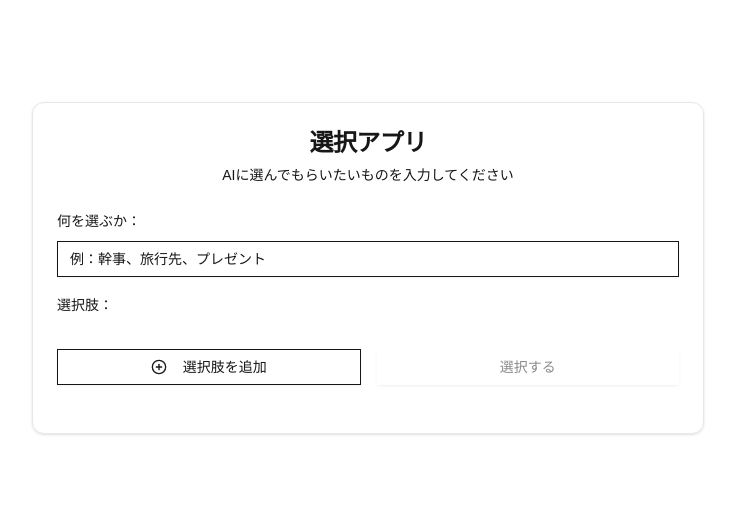
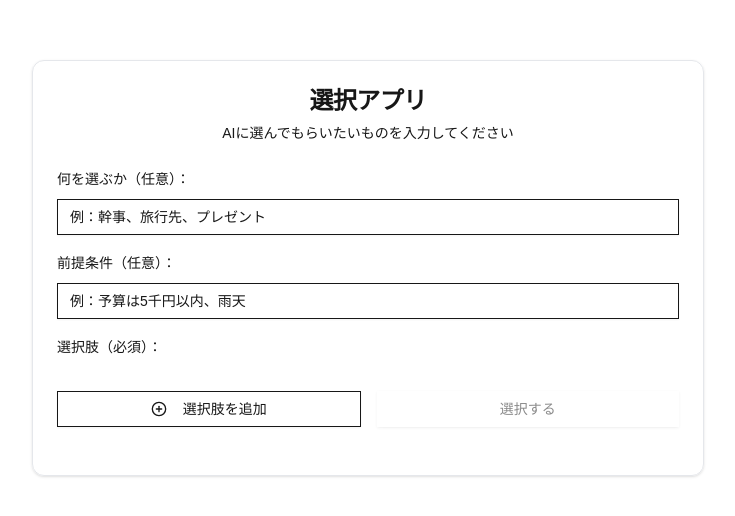
Before and after one commit to ogison/gemini-selection, a Next.js app in the folder my-nextjs-app/: page /home in a window 1280 px wide. Shown: the part 132-648 px from the top of the page, without its empty margins (272-1007 px from the left). Built offline with nearby package versions, Linux system fonts and the light colour scheme.

Commit message:
Added: prerequisites item

```diff
--- a/my-nextjs-app/src/app/home/page.tsx
+++ b/my-nextjs-app/src/app/home/page.tsx
@@ -30,16 +30,18 @@ const Home = () => {
   const handleSubmit = async (e: React.FormEvent) => {
     e.preventDefault();
     const items = form.getValues('items');
-    const selectType = form.getValues('type');
+    const type = form.getValues('type');
+    const bias = form.getValues('bias');
 
     // Cookieに入力した選択肢を保存
-    Cookies.set(COOKIES_KEY.FORM_ITEMS, JSON.stringify(items), { expires: 3 });
-    Cookies.set(COOKIES_KEY.FORM_TYPE, JSON.stringify(selectType), {
+    Cookies.set(COOKIES_KEY.FORM_TYPE, JSON.stringify(type), {
       expires: 3,
     });
+    Cookies.set(COOKIES_KEY.FORM_BIAS, JSON.stringify(bias), { expires: 3 });
+    Cookies.set(COOKIES_KEY.FORM_ITEMS, JSON.stringify(items), { expires: 3 });
 
     setIsLoading(true);
-    const prompt = promptFormat(items, selectType);
+    const prompt = promptFormat(items, type, bias);
 
     try {
       const response = await fetch(API_ENDPOINT, {
--- a/my-nextjs-app/src/features/home/components/content-form.tsx
+++ b/my-nextjs-app/src/features/home/components/content-form.tsx
@@ -40,10 +40,10 @@ export const ContentForm = ({ handleSubmit, isLoading }: Props) => {
             name="type"
             render={({ field }) => (
               <FormItem>
-                <FormLabel>何を選ぶか：</FormLabel>
+                <FormLabel>何を選ぶか（任意）：</FormLabel>
                 <FormControl>
                   <Input
-                    key="selectType"
+                    key="type"
                     onChange={(e) => field.onChange(e.target.value)}
                     placeholder="例：幹事、旅行先、プレゼント"
                     value={field.value ?? ''}
@@ -56,7 +56,28 @@ export const ContentForm = ({ handleSubmit, isLoading }: Props) => {
         </div>
 
         <div className="space-y-2">
-          <FormLabel>選択肢：</FormLabel>
+          <FormField
+            control={form.control}
+            name="bias"
+            render={({ field }) => (
+              <FormItem>
+                <FormLabel>前提条件（任意）：</FormLabel>
+                <FormControl>
+                  <Input
+                    key="bias"
+                    onChange={(e) => field.onChange(e.target.value)}
+                    placeholder="例：予算は5千円以内、雨天"
+                    value={field.value ?? ''}
+                  />
+                </FormControl>
+                <FormMessage />
+              </FormItem>
+            )}
+          />
+        </div>
+
+        <div className="space-y-2">
+          <FormLabel>選択肢（必須）：</FormLabel>
           {fields.map((item, index) => (
             <div key={item.id}>
               <FormField
--- a/my-nextjs-app/src/features/home/components/result.tsx
+++ b/my-nextjs-app/src/features/home/components/result.tsx
@@ -17,7 +17,7 @@ export const Result = (props: Props) => {
   const [copied, setCopied] = useState<boolean>(false);
 
   const copyText = async () => {
-    const textToCopy = makeText(form.getValues('items'), form.getValues('type'), result);
+    const textToCopy = makeText(form.getValues('items'), form.getValues('type'), form.getValues('bias'), result);
     try {
       await navigator.clipboard.writeText(textToCopy);
       setCopied(true);
--- a/my-nextjs-app/src/features/home/constants/index.ts
+++ b/my-nextjs-app/src/features/home/constants/index.ts
@@ -1,6 +1,7 @@
 export const COOKIES_KEY = {
+  FORM_TYPE: 'formType',
+  FORM_BIAS: 'formBias',
   FORM_ITEMS: 'formItems',
-  FORM_TYPE: 'formType',
 };
 
 export const API_ENDPOINT = '/api/gemini-api';
--- a/my-nextjs-app/src/features/home/context/AppContext.tsx
+++ b/my-nextjs-app/src/features/home/context/AppContext.tsx
@@ -17,6 +17,7 @@ export const AppProvider = ({ children }: { children: ReactNode }) => {
   const form = useForm<FormSchemaType>({
     defaultValues: {
       type: '',
+      bias: '',
       items: [{ id: 1, value: '' }],
     },
   });
--- a/my-nextjs-app/src/features/home/hooks/useLoadCookies.ts
+++ b/my-nextjs-app/src/features/home/hooks/useLoadCookies.ts
@@ -8,9 +8,10 @@ export const useLoadCookies = (
   setIsLoadingContent: (isLoading: boolean) => void,
 ) => {
   useEffect(() => {
-    const { parsedItems, parsedType } = loadDataFromCookies();
+    const { parsedItems, parsedType, parsedBias } = loadDataFromCookies();
     form.setValue('items', parsedItems);
     form.setValue('type', parsedType);
+    form.setValue('bias', parsedBias || '');
     setIsLoadingContent(false);
   }, [setIsLoadingContent]);
 };
--- a/my-nextjs-app/src/features/home/types/index.ts
+++ b/my-nextjs-app/src/features/home/types/index.ts
@@ -22,6 +22,7 @@ export const itemSchema = z.object({
 
 export const formSchema = z.object({
   type: z.string(),
+  bias: z.string(),
   items: z.array(itemSchema),
 });
 
--- a/my-nextjs-app/src/features/home/utils/cookies.ts
+++ b/my-nextjs-app/src/features/home/utils/cookies.ts
@@ -6,11 +6,13 @@ export const loadDataFromCookies = () => {
   try {
     const savedItems = Cookies.get(COOKIES_KEY.FORM_ITEMS);
     const savedType = Cookies.get(COOKIES_KEY.FORM_TYPE);
+    const savedBias = Cookies.get(COOKIES_KEY.FORM_BIAS) || '';
 
     const parsedItems = savedItems ? (JSON.parse(savedItems) as Item[]) : [];
     const parsedType = savedType ? (JSON.parse(savedType) as string) : '';
+    const parsedBias = savedType ? (JSON.parse(savedBias) as string) : '';
 
-    return { parsedItems, parsedType };
+    return { parsedItems, parsedType, parsedBias };
   } catch (error) {
     console.error('Failed to parse cookies', error);
     return { parsedItems: [], parsedType: '' };
--- a/my-nextjs-app/src/features/home/utils/prompt.ts
+++ b/my-nextjs-app/src/features/home/utils/prompt.ts
@@ -1,6 +1,6 @@
 import { Item, ResultType } from '../types';
 
-export const promptFormat = (items: Item[], type: string | undefined) => {
+export const promptFormat = (items: Item[], type: string | undefined, bias: string | undefined) => {
   const choices = items.map((item) => `- ${item.value}`).join('\n');
   let prompt = `
           ### 選択肢
@@ -17,6 +17,15 @@ export const promptFormat = (items: Item[], type: string | undefined) => {
           }
           `.trim();
 
+  if (bias && bias.trim() !== '') {
+    prompt =
+      prompt +
+      `
+        ### 前提条件
+        ${bias}
+      `.trim();
+  }
+
   if (type && type.trim() !== '') {
     prompt =
       prompt +
@@ -29,7 +38,7 @@ export const promptFormat = (items: Item[], type: string | undefined) => {
   return prompt;
 };
 
-export const makeText = (items: Item[], type: string | undefined, result: ResultType) => {
+export const makeText = (items: Item[], type: string | undefined, bias: string | undefined, result: ResultType) => {
   const choices = items.map((item) => `・ ${item.value}`).join('\n');
   let text = `### 選択肢
 ${choices}
@@ -40,6 +49,15 @@ ${result.selection}
 ### 理由
 ${result.reason}
 `.trim();
+
+  if (bias && bias.trim() !== '') {
+    text = `### 前提条件
+${bias}
+
+${text}
+`.trim();
+  }
+
   if (type && type.trim() !== '') {
     text = `### テーマ
 ${type}
```
